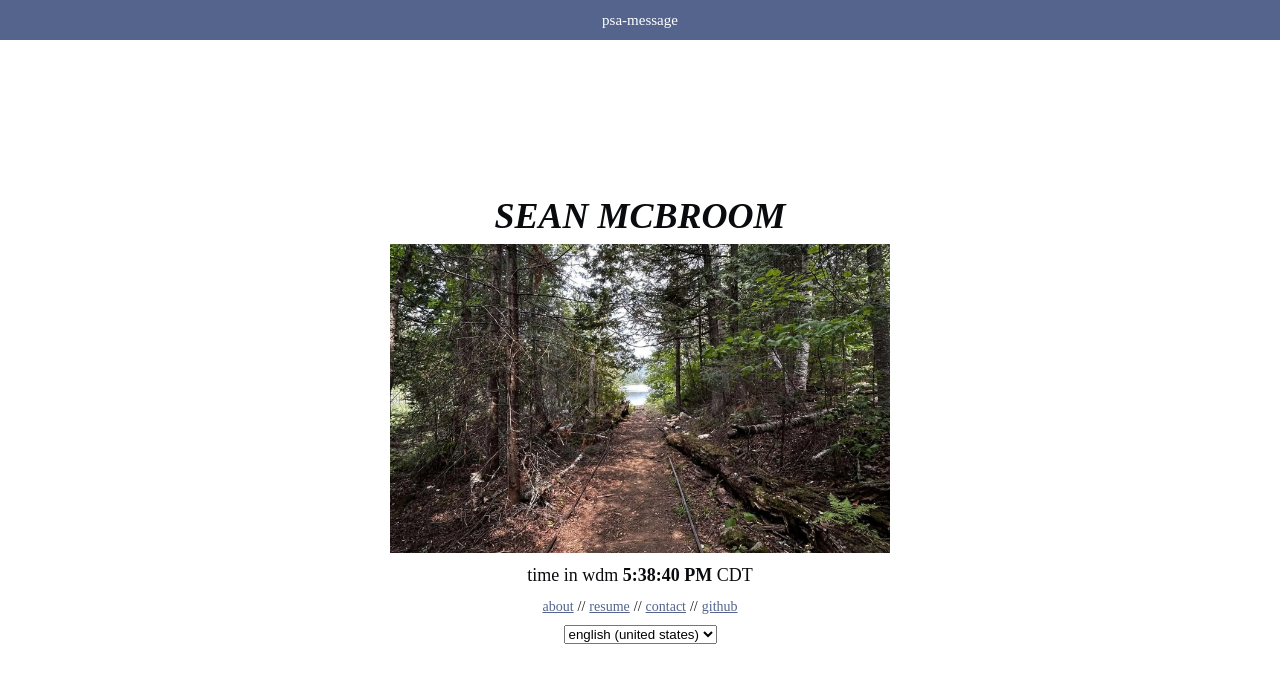
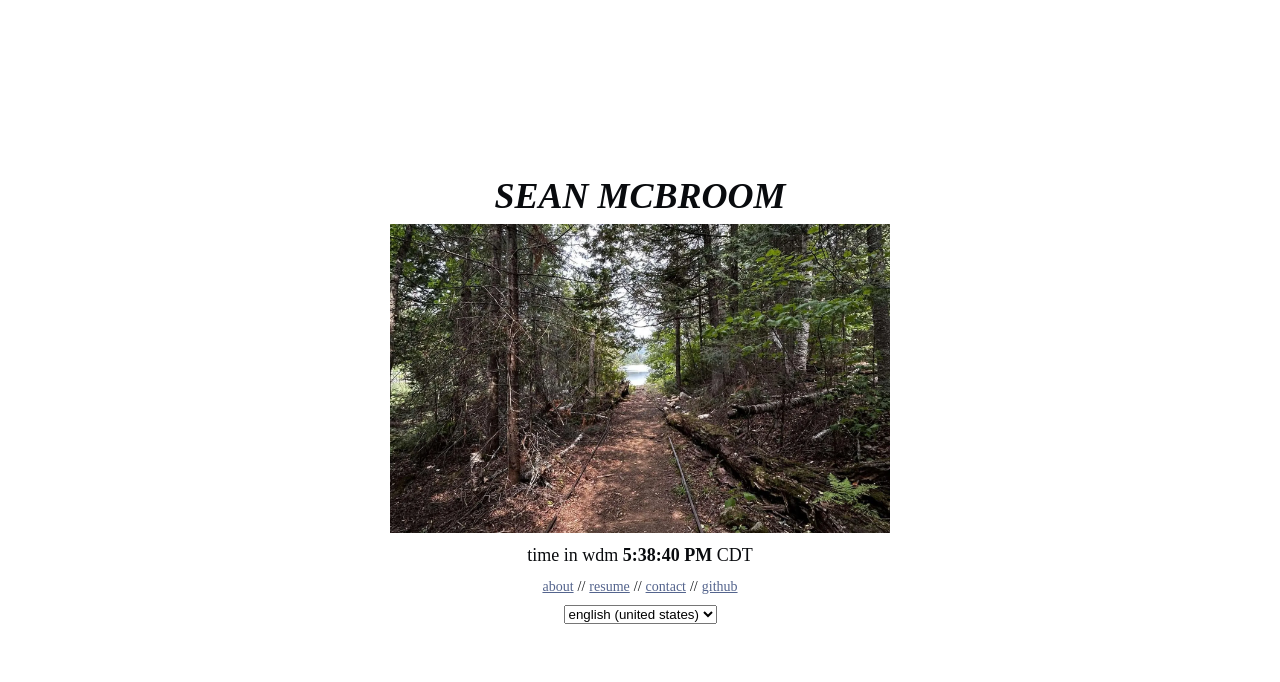
Before and after one commit to seanmcbroom/webpage, a Vue app in the folder frontend/: page / in a window 1280 px wide. Shown: the top 682 px of the page. Built offline with nearby package versions, Linux system fonts and the light colour scheme.

Commit message:
refactor(page): remove psa banner

```diff
--- a/frontend/src/components/Layout/Page/Page.vue
+++ b/frontend/src/components/Layout/Page/Page.vue
@@ -11,7 +11,6 @@ const { t } = useI18n()
     <main
       class="flex flex-col items-center h-[100%] min-h-[calc(100vh)] bg-[var(--color-background)]"
     >
-      <PSABanner :message="t('psa-message')" />
       <slot></slot>
     </main>
   </div>
```
Also changed, not shown: frontend/src/assets/base.css (line endings or trailing spaces).
